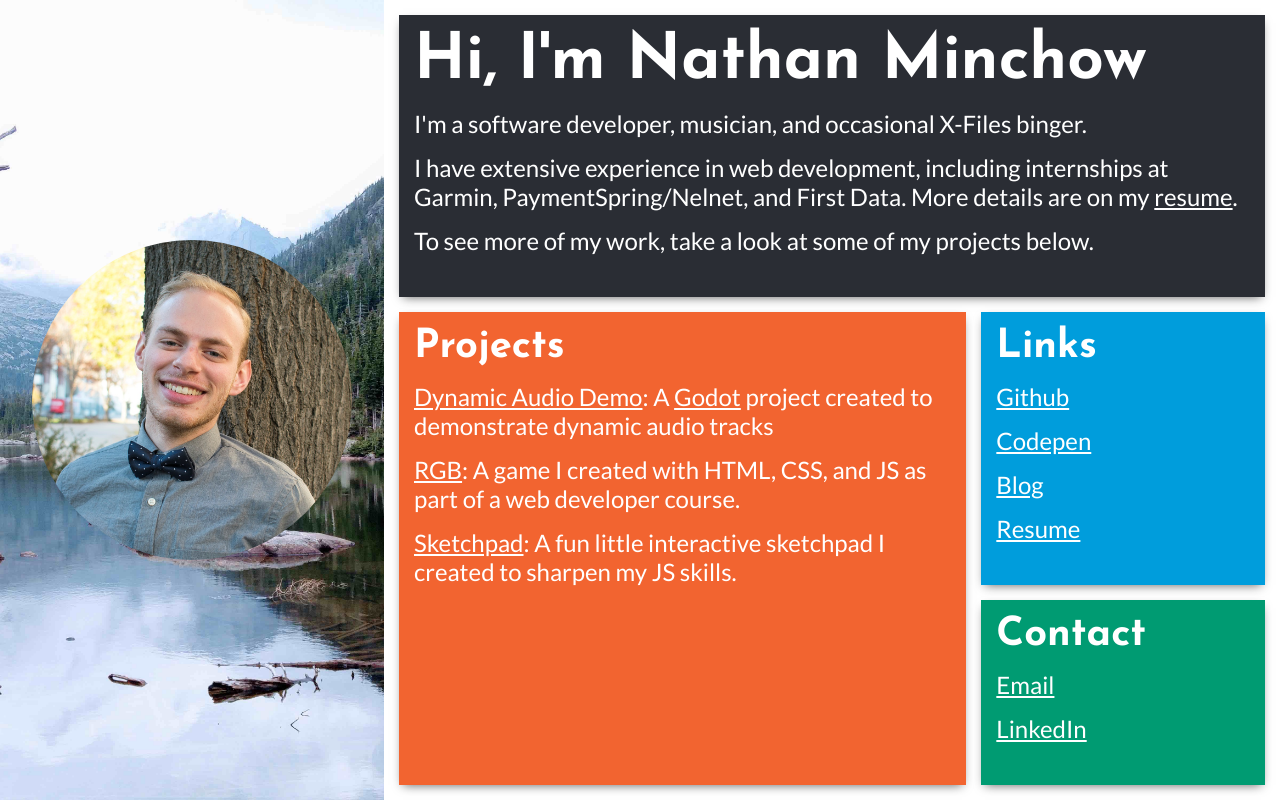
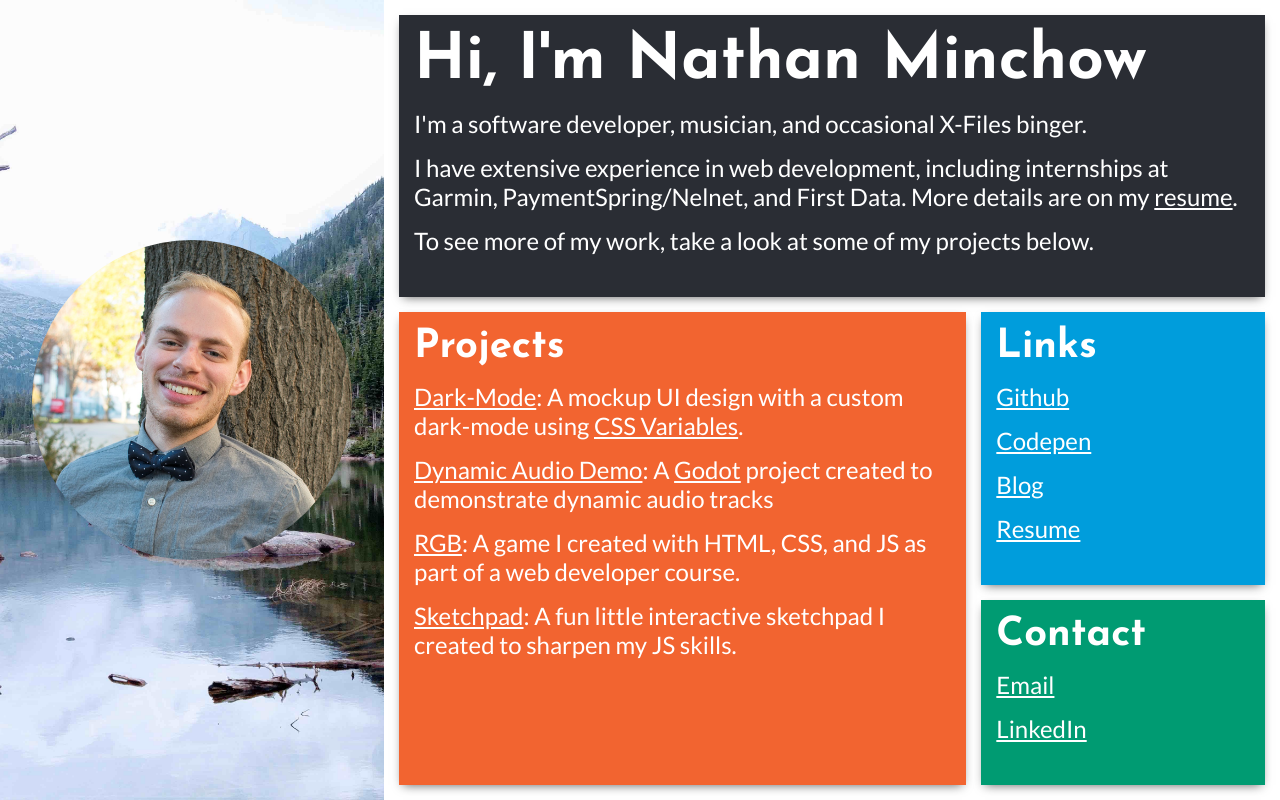
Before and after one commit to nspenner/portfolio2, a plain HTML site: page index.html in a window 1280 px wide. Drawn offline with Linux system fonts and the light colour scheme.

Commit message:
Add dark-mode project

```diff
--- a/index.html
+++ b/index.html
@@ -38,6 +38,9 @@
         </section>
         <section id="projects">
             <h2>Projects</h2>
+            <p><a href="https://codepen.io/nathanspenner/pen/EdzYoB/">Dark-Mode</a>: A mockup UI design with a custom
+                dark-mode using <a href="https://developer.mozilla.org/en-US/docs/Web/CSS/--*">CSS
+                    Variables</a>.</p>
             <p><a href="dynamic_audio/dynamic_sound.html">Dynamic Audio Demo</a>: A <a href="https://godotengine.org/">Godot</a>
                 project created to demonstrate dynamic audio tracks</p>
             <p><a href="https://htmlpreview.github.io/?https://github.com/nspenner/rgb/blob/master/index.html">RGB</a>:
```
